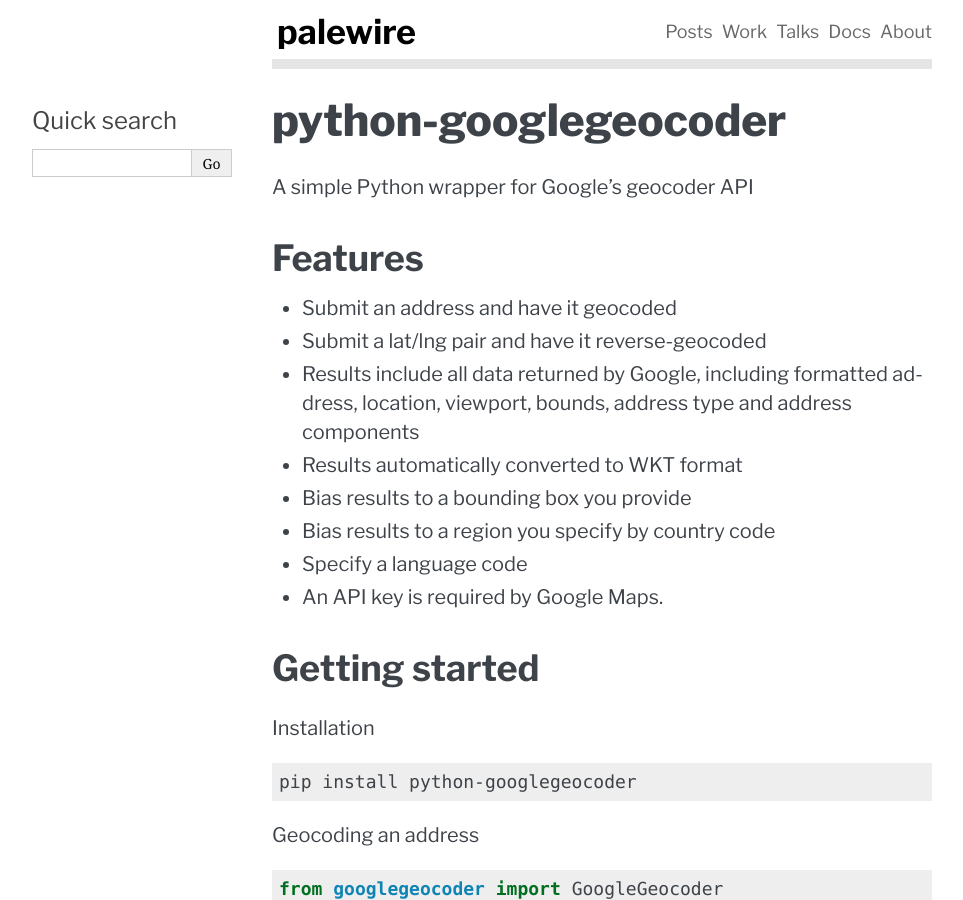
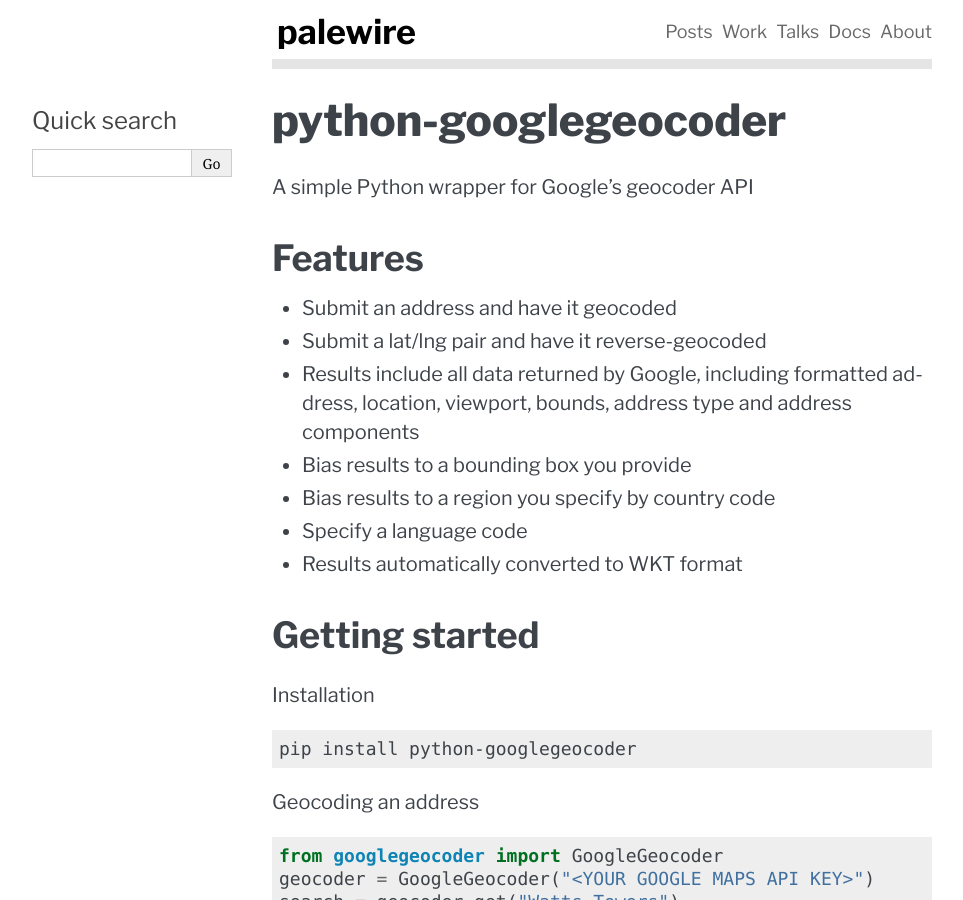
Before and after one commit to palewire/python-googlegeocoder, a Sphinx documentation site: the page built from docs/index.md, in a window 1280 px wide and 900 px high. Shown: the whole window, without its empty margins (148-1111 px from the left). Built offline with Sphinx 7.4.7, drawn with Linux system fonts in a browser that asks for light colours.

Commit message:
Update index.md

```diff
--- a/docs/index.md
+++ b/docs/index.md
@@ -10,11 +10,10 @@
 * Submit an address and have it geocoded
 * Submit a lat/lng pair and have it reverse-geocoded
 * Results include all data returned by Google, including formatted address, location, viewport, bounds, address type and address components
-* Results automatically converted to WKT format
 * Bias results to a bounding box you provide
 * Bias results to a region you specify by country code
 * Specify a language code
-* An API key is required by Google Maps.
+* Results automatically converted to WKT format
 
 ## Getting started
 
```
